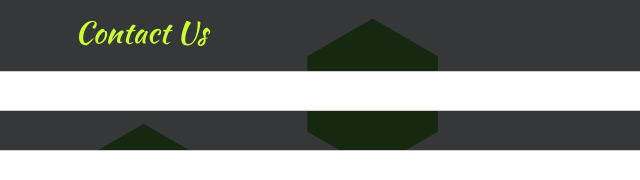
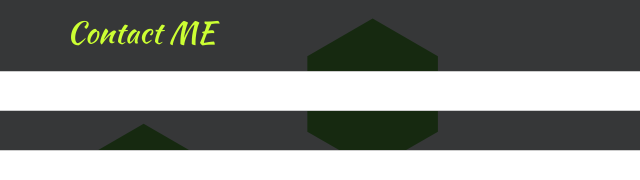
Before and after one commit to JasmynX86/mainPORTFOLIO, a plain HTML site: page index.html in a window 1280 px wide. Shown: the part 1095-1275 px from the top of the page, 640-1280 px from the left. Drawn offline with nearby package versions, Linux system fonts and the light colour scheme.

Commit message:
Change on contact

```diff
--- a/index.html
+++ b/index.html
@@ -92,7 +92,7 @@
     <div class="row">
 <div class="col my-padding w3-center">
   <form action="#" class="w3-container jas-custom1 w3-card-4 w3-margin">
-    <h2 class="w3-center my-font">Contact Us</h2>
+    <h2 class="w3-center my-font">Contact ME</h2>
 
     <div class="w3-row w3-section">
       <div class="w3-col" style="width:50px"><i class="w3-xxlarge fa fa-user"></i></div>
```
